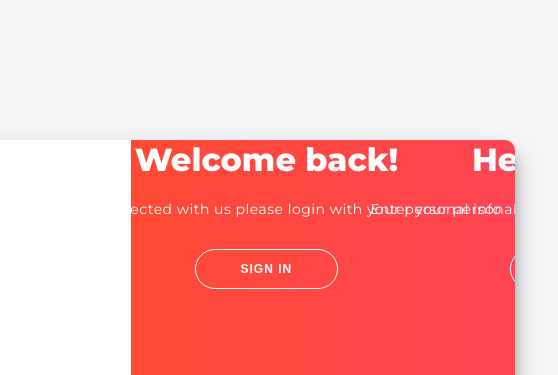
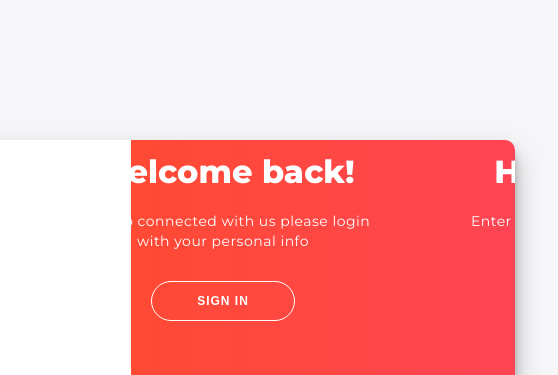
Before and after one commit to B-lovedth/sign-in-sign-up-form, a plain HTML site: page index.html in a window 1280 px wide. Shown: the top 375 px of the page, 509-1067 px from the left. Drawn offline with Linux system fonts and the light colour scheme.

Commit message:
Update style.css

```diff
--- a/style.css
+++ b/style.css
@@ -162,6 +162,12 @@ button.ghost{
     flex-direction: column;
     justify-content: center;
     align-items: center;
+    padding:0 40px;
+    height:40%;
+    width:50%;
+    text-align: center;
+    transform:translateX(0);
+
 }
 
 .overlay-right{
```
